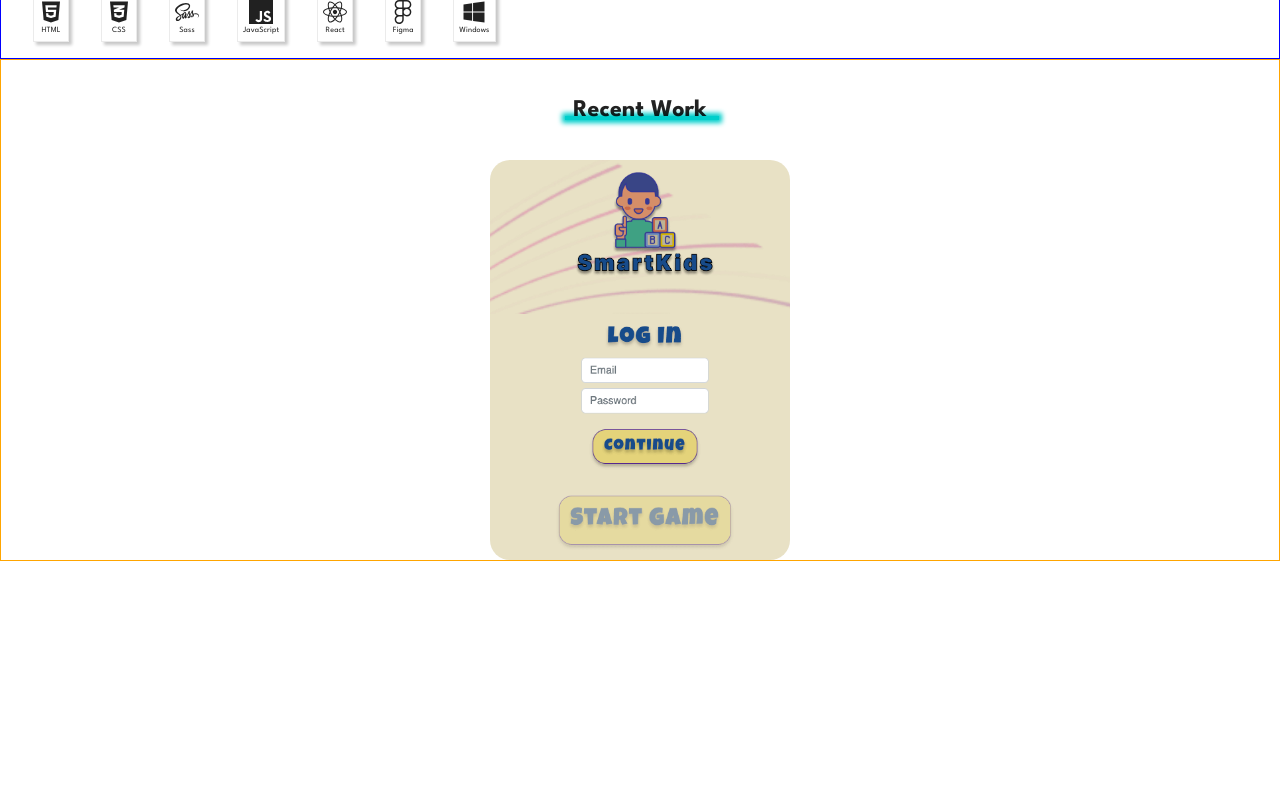
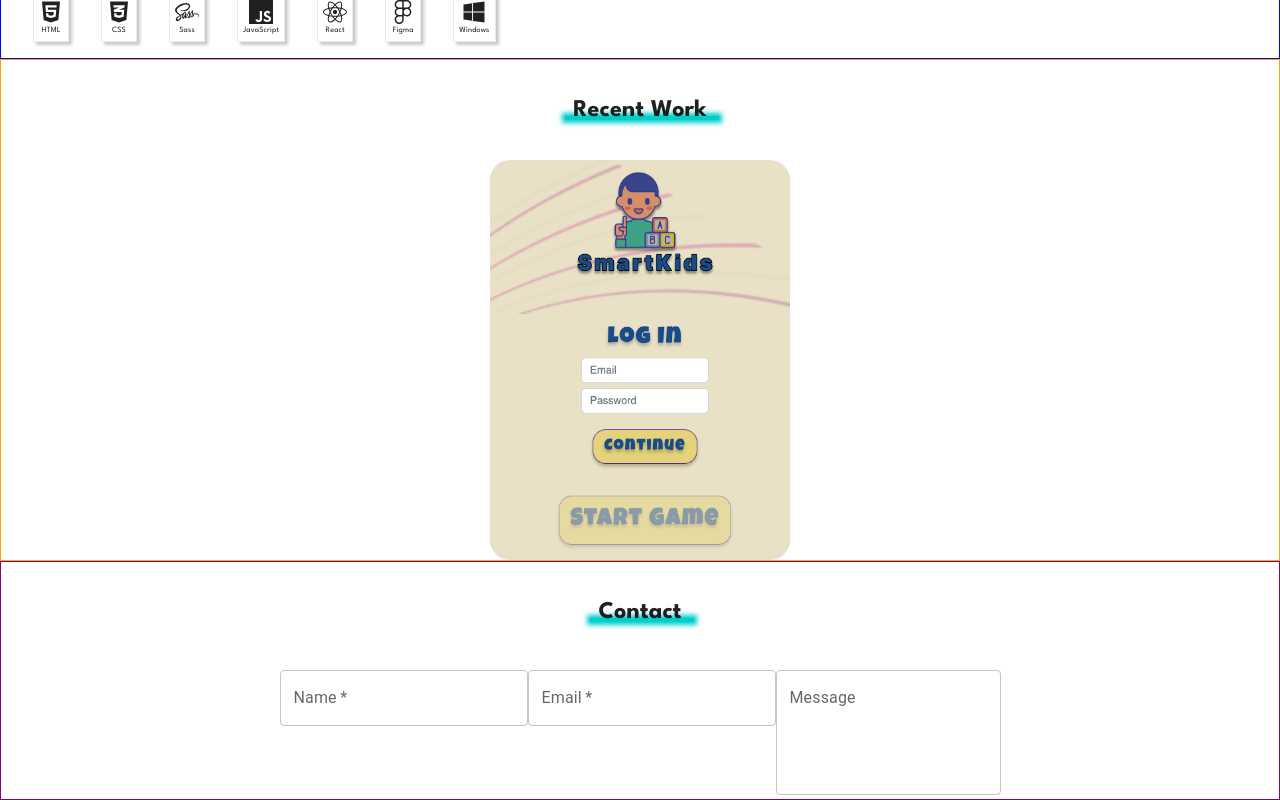
Before and after one commit to agorbacheva-y/agorbacheva-portfolio, a React (Create React App) app: page / in a window 1280 px wide. Shown: the part 1131-1931 px from the top of the page. Before the commit the page ends 1692 px from the top, so only its background shows below. Built offline with nearby package versions, Linux system fonts and the light colour scheme.

Commit message:
Contact form with MUI TextField

```diff
--- a/src/App.js
+++ b/src/App.js
@@ -3,6 +3,7 @@ import Home from "./components/Home";
 import AboutMe from "./components/AboutMe";
 import Skills from "./components/Skills";
 import Projects from "./components/Projects";
+import Contact from "./components/Contact";
 
 function App() {
   return (
@@ -12,6 +13,7 @@ function App() {
       <AboutMe />
       <Skills />
       <Projects />
+      <Contact />
     </div>
   );
 }
--- /dev/null
+++ b/src/components/Contact.js
@@ -0,0 +1,20 @@
+import Title from "./Title";
+import TextField from "@mui/material/TextField";
+
+const Contact = () => {
+  return (
+    <div className="contact">
+      <Title>Contact</Title>
+
+      <div>
+        <form>
+          <TextField label="Name" required margin="dense" />
+          <TextField label="Email" required margin="dense" />
+          <TextField label="Message" multiline rows={4} margin="dense" />
+        </form>
+      </div>
+    </div>
+  );
+};
+
+export default Contact;
--- a/src/styles/index.scss
+++ b/src/styles/index.scss
@@ -167,3 +167,8 @@
   padding: 0.5rem;
   margin: 0.5rem;
 }
+
+.contact {
+  text-align: center;
+  border: 1px solid purple;
+}
```
Also changed, not shown: src/images/mainmenu.png (deleted), src/images/register.png (deleted), 2 other files (tests, documents, lock files or other folders).
